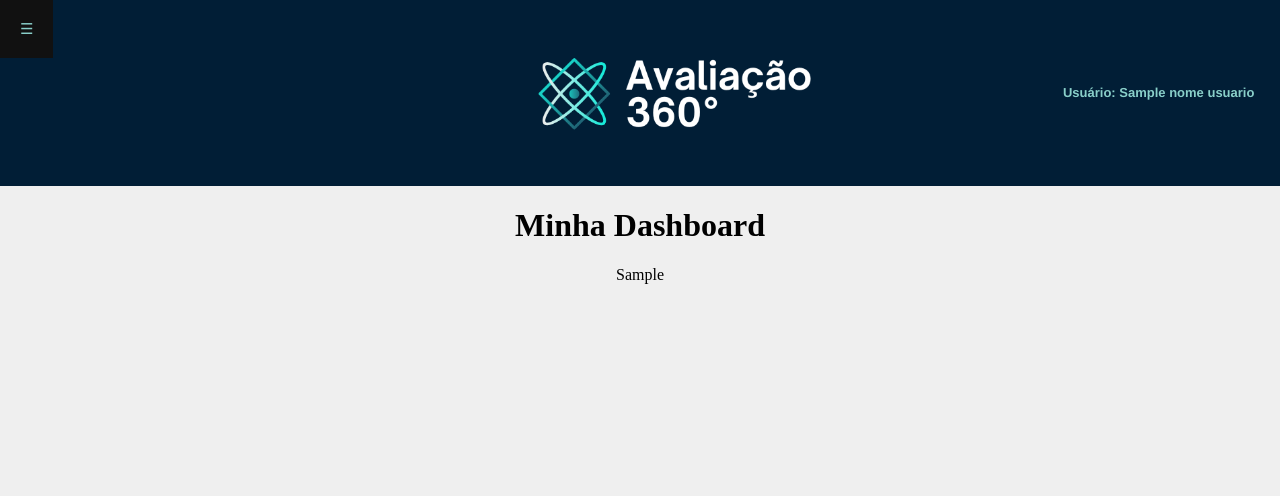
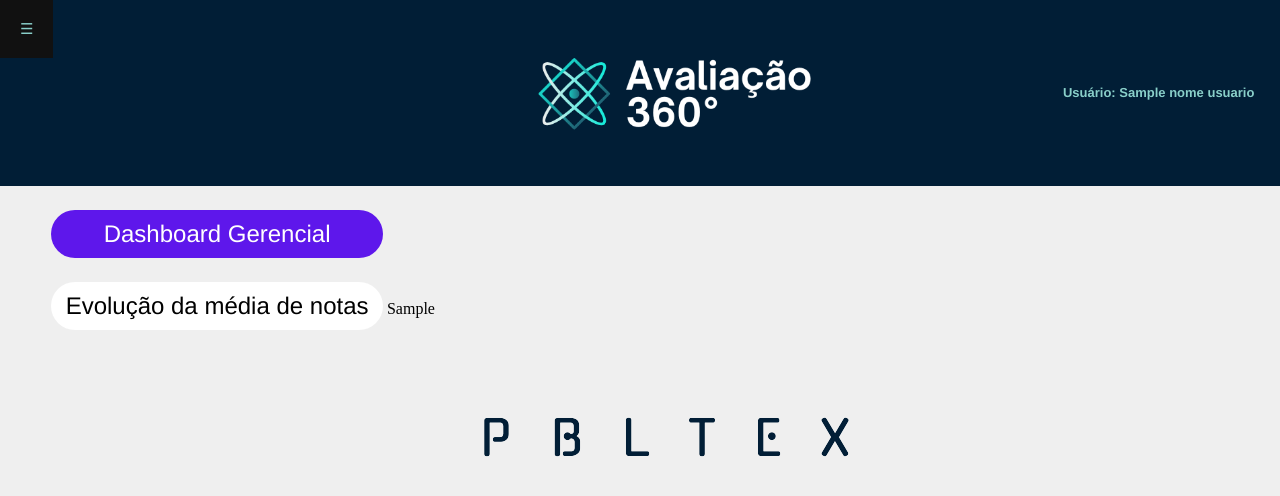
Before and after one commit to DevTudoFatec/Avaliacao360, a Flask app: template API python/templates/admin/dashboards_gerenciais.html in a window 1280 px wide. Shown: the top 496 px of the page. Run offline with Flask 3, Linux system fonts and the light colour scheme; the template is opened without the code that fills it: most values are stand-ins (such as "Sample title", 1, 10 or a date in 2020).

Commit message:
Estrutura HTML do dashboard gerencial

```diff
--- a/API python/static/css/admin/dashboards_gerenciais.css
+++ b/API python/static/css/admin/dashboards_gerenciais.css
@@ -11,38 +11,43 @@ header{
 #logo_avaliação{
     margin-left: 40%;}
 
-#logo_api_cadastro{
-    margin: 2%;}
-
 body{
-    text-align: center;
     background-color: #eeee;
     margin: 0;
     padding: 0;}
 
-#bt_devolutiva_admin{
-    position: absolute;
+.bt_devolutiva_admin{
     background-color: #5e17eb;
     font-family: 'Franklin Gothic Medium', 'Arial Narrow', Arial, sans-serif;
-    font-size: 20px;
+    font-size: 150%;
     border-radius: 50px;
-    padding: 15px;
-    left: 0%;
-    top: -50%;
-    color: white;}
+    padding: 0.8%;
+    color: white;
+    width: 27%;
+    border: none;
+    margin-top: 2%;
+}
 
-#colunas{
-    display: flex;
-    position: absolute;
-    background-color: white;
+.bt_titulo_media_notas{
+    background-color: #FFFFFF;
     font-family: 'Franklin Gothic Medium', 'Arial Narrow', Arial, sans-serif;
-    font-size: 20px;
+    font-size: 150%;
     border-radius: 50px;
-    padding: 15px;
-    left: 0%;
-    top: -50%;
-    color: black;}
+    padding: 0.8%;
+    color: #000000;
+    width: 27%;
+    margin-top: 2%;
+    border: none;
+}
 
+main{
+    margin-left: 4%;
+}
+
+footer{
+    text-align: center;
+    margin-top: 5%;
+}
 
 /* Botão de menu */
 .bt{
@@ -111,6 +116,5 @@ body{
 
 
 .dashboard{
-
     margin-top: 40%;
 }
--- a/API python/templates/admin/dashboards_gerenciais.html
+++ b/API python/templates/admin/dashboards_gerenciais.html
@@ -29,25 +29,12 @@
         </header>
 
     <body {% if darkmode%} style="background-color: #494949;" {% endif %}>
-
-        <div>
-            <button id="bt_devolutiva_admin"> Devolutiva de Avaliações - ADM </button>
-        </div>
-
-        <nav id="colunas">
-            <div class="coluna1">
-                <button class="bt_titulo_coluna"> Nome </button>
-
-            </div>
-            <div class="coluna2">
-                <button class="bt_titulo_coluna"> Semestre/turma </button>
-            </div>
-            <div class="coluna3">
-                <button class="bt_titulo_coluna"> Devolutivas </button>
-            </div>
-
-
-        </nav>
-
-        <h1>Minha Dashboard</h1>
+    <main>
+        <button class="bt_devolutiva_admin">Dashboard Gerencial</button> <br>
+        <button class="bt_titulo_media_notas">Evolução da média de notas</button>
         {{ div_grafico|safe }}
+        <footer>
+            <img class="rodape-img" src="{{ url_for('static', filename='img/avaliacao/Logo_API_PBLTeX.png') }}" alt="img rodape">
+        </footer>
+    </main>
+    </body>
```
